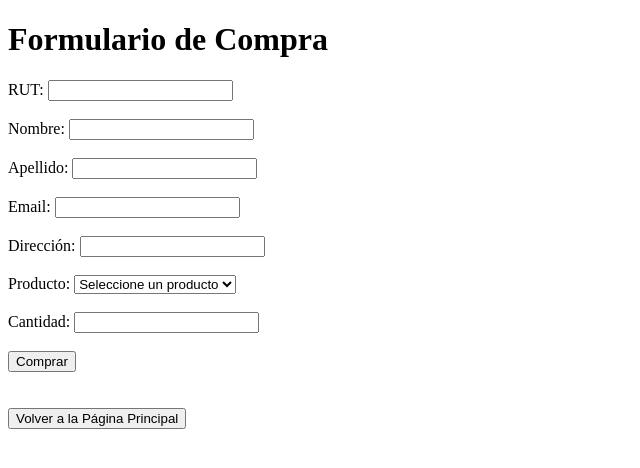
After one commit to FelipeLobos6323/integracion2, a Django app: page /vendedor/ in a window 1280 px wide. The commit adds this page. Shown: the top 468 px of the page, without its empty margins (0-640 px from the left). Run offline with Django 5.2, Linux system fonts and the light colour scheme; data comes from the database, SQL or seed files in the repository; both versions use the stored data as it was after the commit.

Commit message:
API LISTA
La API contiene Vista Administrador, Vendedor, Bodeguero y Cliente

```diff
--- a/api/models.py
+++ b/api/models.py
@@ -11,3 +11,24 @@ class Producto (models.Model):
     fecha = models.CharField(max_length=10)
     disponible = models.BooleanField(default=False)
     stock = models.IntegerField(default=0)
+
+
+class Cliente(models.Model):
+    rut = models.CharField(max_length=100)
+    nombre = models.CharField(max_length=100)
+    apellido = models.CharField(max_length=100)
+    email = models.CharField(max_length=100)
+    direccion = models.CharField(max_length=100)
+
+class Pedido(models.Model):
+    rut = models.CharField(max_length=100)
+    nombre = models.CharField(max_length=100)
+    apellido = models.CharField(max_length=100)
+    email = models.EmailField()
+    direccion = models.CharField(max_length=200)
+    producto = models.ForeignKey(Producto, on_delete=models.CASCADE)
+    cantidad = models.PositiveIntegerField()
+    completado = models.BooleanField(default=False)
+
+    def __str__(self):
+        return f"{self.nombre} {self.apellido} - {self.producto.nombre}"
--- a/api/templates/consultar_precios.html
+++ b/api/templates/consultar_precios.html
@@ -33,4 +33,7 @@
         </tbody>
     </table>
 </body>
+<br>
+<br>
+<a href="{% url 'index' %}"><button>Volver a la Página Principal</button></a>
 </html>
--- a/api/templates/listar_productos.html
+++ b/api/templates/listar_productos.html
@@ -37,10 +37,14 @@
 
                     <a href="{% url 'editar_producto' producto.pk %}"><button>Editar</button></a>
                     <a href="{% url 'eliminar_producto' producto.pk %}"><button>Eliminar</button></a>
+
                 </td>
             </tr>
             {% endfor %}
         </tbody>
     </table>
 </body>
+<br>
+<br>
+<a href="{% url 'index' %}"><button>Volver a la Página Principal</button></a>
 </html>
--- /dev/null
+++ b/api/templates/vendedor.html
@@ -0,0 +1,45 @@
+<!DOCTYPE html>
+<html lang="en">
+<head>
+    <meta charset="UTF-8">
+    <meta name="viewport" content="width=device-width, initial-scale=1.0">
+    <title>Formulario de Compra</title>
+</head>
+<body>
+    <h1>Formulario de Compra</h1>
+    <form action="{% url 'procesar_compra' %}" method="post">
+        {% csrf_token %}
+        <label for="rut">RUT:</label>
+        <input type="text" id="rut" name="rut" required><br><br>
+
+        <label for="nombre">Nombre:</label>
+        <input type="text" id="nombre" name="nombre" required><br><br>
+
+        <label for="apellido">Apellido:</label>
+        <input type="text" id="apellido" name="apellido" required><br><br>
+
+        <label for="email">Email:</label>
+        <input type="email" id="email" name="email" required><br><br>
+
+        <label for="direccion">Dirección:</label>
+        <input type="text" id="direccion" name="direccion" required><br><br>
+
+        <label for="producto">Producto:</label>
+        <select id="producto" name="producto" required>
+            <option value="" disabled selected>Seleccione un producto</option>
+            {% for producto in productos %}
+                <option value="{{ producto.pk }}">{{ producto.nombre }}</option>
+            {% endfor %}
+        </select><br><br>
+
+        <label for="cantidad">Cantidad:</label>
+        <input type="number" id="cantidad" name="cantidad" min="1" required><br><br>
+
+        <button type="submit">Comprar</button>
+    </form>
+
+</body>
+<br>
+<br>
+<a href="{% url 'index' %}"><button>Volver a la Página Principal</button></a>
+</html>
--- a/api/views.py
+++ b/api/views.py
@@ -2,7 +2,7 @@ from django.shortcuts import render, redirect, get_object_or_404
 from .forms import ProductoForm
 from rest_framework import viewsets
 from .serializer import ProductoSerializer
-from .models import Producto
+from .models import Producto, Cliente, Pedido
 from django.views.decorators.csrf import csrf_exempt
 from django.http import JsonResponse
 from django.urls import reverse_lazy, reverse
@@ -11,7 +11,7 @@ from rest_framework import status
 from rest_framework.response import Response
 from rest_framework import generics
 import random
-
+from django.http import HttpResponse
 
 # Create your views here.
 
@@ -25,6 +25,10 @@ class ProductoViewSet(viewsets.ModelViewSet):
 def listar_productos(request):
     productos = Producto.objects.all()
     return render(request, 'listar_productos.html', {'productos': productos})
+
+def index(request):
+    productos = Producto.objects.all()
+    return render(request, 'index.html', {'productos': productos})
 
 def crear_producto(request):
     if request.method == 'POST':
@@ -58,6 +62,10 @@ def eliminar_producto(request, pk):
         return redirect('listar_productos')
     return render(request, 'eliminar_producto.html', {'producto': producto})
 
+def vendedor(request):
+    productos = Producto.objects.all()
+    return render(request, 'vendedor.html', {'productos': productos})
+
 
 
 #-------------------VISTA CLIENTE CONSULTAR PRECIO-----------------
@@ -68,3 +76,53 @@ def consultar_precios(request):
     precios = [{'nombre': producto.nombre, 'precio': producto.precio, 'marca': producto.marca} for producto in productos]
     # Renderizar la plantilla con la lista de precios
     return render(request, 'consultar_precios.html', {'precios': precios})
+
+
+def pedidos_pendientes(request):
+        pedidos = Pedido.objects.filter(completado=False)
+        return render(request, 'pedidos_pendientes.html', {'pedidos': pedidos})
+
+def procesar_compra(request):
+    if request.method == 'POST':
+        rut = request.POST.get('rut')
+        nombre = request.POST.get('nombre')
+        apellido = request.POST.get('apellido')
+        email = request.POST.get('email')
+        direccion = request.POST.get('direccion')
+        producto_id = request.POST.get('producto')
+        cantidad = int(request.POST.get('cantidad'))
+
+        producto = Producto.objects.get(pk=producto_id)
+        pedido = Pedido.objects.create(
+            rut=rut,
+            nombre=nombre,
+            apellido=apellido,
+            email=email,
+            direccion=direccion,
+            producto=producto,
+            cantidad=cantidad
+        )
+
+        # Redireccionar a la página de pedidos pendientes
+        return redirect('vendedor')
+
+         # Renderizar el formulario de compra si no es una solicitud POST
+    productos = Producto.objects.all()
+    return render(request, 'vendedor.html', {'productos': productos})
+
+def eliminar_pedido(request, pedido_id):
+    pedido = Pedido.objects.get(pk=pedido_id)
+    pedido.delete()
+    # Redireccionar a la página de pedidos pendientes después de eliminar el pedido
+    return redirect('pedidos_pendientes')
+
+
+
+
+
+
+#------------------- Vista vendedor -------------------------------
+
+def seleccionar_productos(request):
+    productos = Producto.objects.all().values('nombre', 'stock')
+    return render(request, 'seleccionar_productos.html', {'productos': productos})
--- a/drf/urls.py
+++ b/drf/urls.py
@@ -24,7 +24,7 @@ from api import views
 
 
 urlpatterns = [
-    path('', views.listar_productos, name='listar_productos'),
+    path('', views.index, name='index'),
     path('admin/', admin.site.urls),
     path('api/v1', include('api.urls')),
     path('docs/', include_docs_urls(title='Documentacion de api')),
@@ -35,9 +35,14 @@ urlpatterns = [
     path('ver_producto/<int:pk>/', views.ver_producto, name='ver_producto'),
     path('editar_producto/<int:pk>/', views.editar_producto, name='editar_producto'),
     path('eliminar_producto/<int:pk>/', views.eliminar_producto, name='eliminar_producto'),
-    path('consultar_precios/', views.consultar_precios, name='consultar_precios')
+    path('consultar_precios/', views.consultar_precios, name='consultar_precios'),
+    path('seleccionar_productos/', views.seleccionar_productos, name='seleccionar_productos'),
+
+    path('vendedor/', views.vendedor, name='vendedor'),
     #----------CONSULTAR PRECIO CLIENTE---------
-
+    path('pedidos_pendientes/', views.pedidos_pendientes, name='pedidos_pendientes'),
+    path('procesar_compra/', views.procesar_compra, name='procesar_compra'),
+    path('eliminar_pedido/<int:pedido_id>/', views.eliminar_pedido, name='eliminar_pedido'),
 
 
 ]
```
Also changed, not shown: api/templates/index.html (added, +23 -0 lines), api/templates/pedidos_pendientes.html (added, +58 -0 lines), api/templates/seleccionar_productos.html (added, +27 -0 lines), api/migrations/0005_cliente.py (added), api/migrations/0006_pedido.py (added), db.sqlite3, 1 other file.
